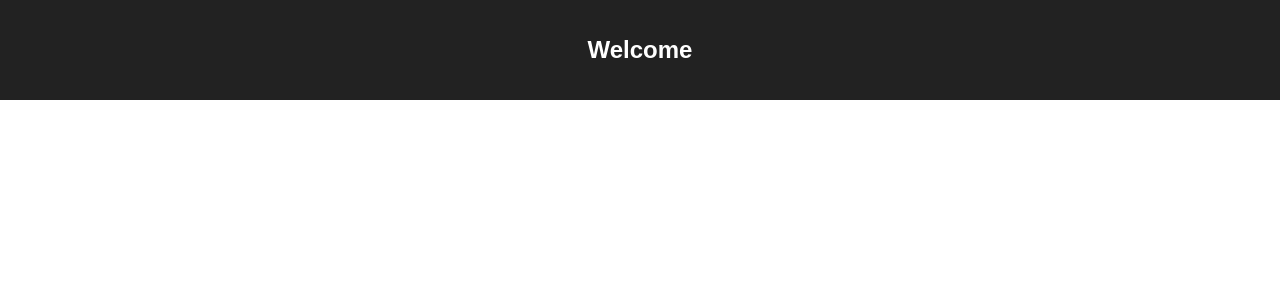
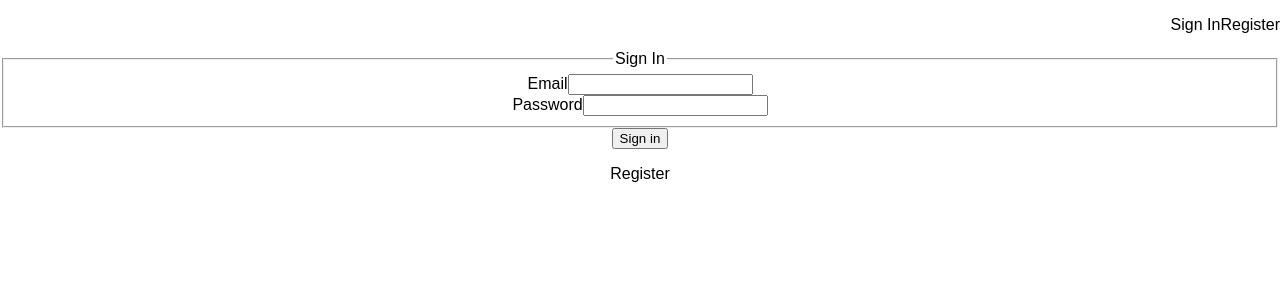
Before and after one commit to TheCodeWorm/jquery-todomvc, a React (Create React App) app: page / in a window 1280 px wide. Shown: the top 300 px of the page. Built offline with nearby package versions, Linux system fonts and the light colour scheme.

Commit message:
Login, Navigation

```diff
--- a/package.json
+++ b/package.json
@@ -12,5 +12,6 @@
     "build": "react-scripts build",
     "test": "react-scripts test --env=jsdom",
     "eject": "react-scripts eject"
-  }
+  },
+  "devDependencies": {}
 }
--- a/src/App.js
+++ b/src/App.js
@@ -1,13 +1,61 @@
 import React, { Component } from 'react';
+import Navigation from './components/Navigation/Navigation';
+import Login from './components/Login/Login';
+import Register from './components/Register/Register';
 import './App.css';
 
 class App extends Component {
+  constructor() {
+    super();
+    this.state = {
+      input: '',
+      route: 'login',
+      isLoggedIn: false,
+      user: {
+        id: '',
+        name: '',
+        email: '',
+        entries: 0
+      }
+    }
+  }
+
+  loadUser = (data) => {
+    this.setState({user: {
+      id: data.id,
+      name: data.name,
+      email: data.email,
+      entries: data.entries
+    }})
+  }
+
+  onInputChange = (event) => {
+    this.setState({input: event.target.value});
+  }
+
+  onRouteChange = (route) => {
+    if (route === 'logout') {
+      this.setState({isLoggedIn: false})
+    } else if (route === 'home') {
+      this.setState({isLoggedIn: true})
+    }
+    this.setState({route: route});
+  }
+
   render() {
+    const { isLoggedIn, route } = this.state;
     return (
       <div className="App">
-        <header className="App-header">
-          <h1 className="App-title">Welcome</h1>
-        </header>
+        <Navigation isLoggedIn={isLoggedIn} onRouteChange={this.onRouteChange} />
+        { route === 'home'
+          ? <div>
+            </div>
+          : (
+             route === 'login'
+             ? <Login loadUser={this.loadUser} onRouteChange={this.onRouteChange}/>
+             : <Register loadUser={this.loadUser} onRouteChange={this.onRouteChange}/>
+            )
+        }
       </div>
     );
   }
--- /dev/null
+++ b/src/components/Login/Login.js
@@ -0,0 +1,85 @@
+import React from 'react';
+
+class Login extends React.Component {
+  constructor(props) {
+    super(props);
+    this.state = {
+      loginEmail: '',
+      loginPassword: ''
+    }
+  }
+
+  onEmailChange = (event) => {
+    this.setState({loginEmail: event.target.value})
+  }
+
+  onPasswordChange = (event) => {
+    this.setState({loginPassword: event.target.value})
+  }
+
+  onSubmitLogin = () => {
+    fetch('http://localhost:3000/login', {
+      method: 'post',
+      headers: {'Content-Type': 'application/json'},
+      body: JSON.stringify({
+        email: this.state.loginEmail,
+        password: this.state.loginPassword
+      })
+    })
+      .then(response => response.json())
+      .then(user => {
+        if (user.id) {
+          this.props.loadUser(user)
+          this.props.onRouteChange('home');
+        }
+      })
+  }
+
+  render() {
+    const { onRouteChange } = this.props;
+    return (
+      <article className="br3 ba b--black-10 mv4 w-100 w-50-m w-25-l mw6 shadow-5 center">
+        <main className="pa4 black-80">
+          <div className="measure">
+            <fieldset id="sign_up" className="ba b--transparent ph0 mh0">
+              <legend className="f1 fw6 ph0 mh0">Sign In</legend>
+              <div className="mt3">
+                <label className="db fw6 lh-copy f6" htmlFor="email-address">Email</label>
+                <input
+                  className="pa2 input-reset ba bg-transparent hover-bg-black hover-white w-100"
+                  type="email"
+                  name="email-address"
+                  id="email-address"
+                  onChange={this.onEmailChange}
+                />
+              </div>
+              <div className="mv3">
+                <label className="db fw6 lh-copy f6" htmlFor="password">Password</label>
+                <input
+                  className="b pa2 input-reset ba bg-transparent hover-bg-black hover-white w-100"
+                  type="password"
+                  name="password"
+                  id="password"
+                  onChange={this.onPasswordChange}
+                />
+              </div>
+            </fieldset>
+            <div className="">
+              <input
+                onClick={this.onSubmitLogin}
+                className="b ph3 pv2 input-reset ba b--black bg-transparent grow pointer f6 dib"
+                type="submit"
+                value="Sign in"
+              />
+            </div>
+            <div className="lh-copy mt3">
+              <p  onClick={() => onRouteChange('register')} className="f6 link dim black db pointer">Register</p>
+            </div>
+          </div>
+        </main>
+      </article>
+    );
+  }
+}
+
+export default Login;
--- /dev/null
+++ b/src/components/Navigation/Navigation.js
@@ -0,0 +1,20 @@
+import React from 'react';
+
+const Navigation = ({ onRouteChange, isSignedIn }) => {
+    if (isSignedIn) {
+      return (
+        <nav style={{display: 'flex', justifyContent: 'flex-end'}}>
+          <p onClick={() => onRouteChange('logout')} className='f3 link dim black underline pa3 pointer'>Sign Out</p>
+        </nav>
+      );
+    } else {
+      return (
+        <nav style={{display: 'flex', justifyContent: 'flex-end'}}>
+          <p onClick={() => onRouteChange('signin')} className='f3 link dim black underline pa3 pointer'>Sign In</p>
+          <p onClick={() => onRouteChange('register')} className='f3 link dim black underline pa3 pointer'>Register</p>
+        </nav>
+      );
+    }
+}
+
+export default Navigation;
--- /dev/null
+++ b/src/components/Register/Register.js
@@ -0,0 +1,97 @@
+import React from 'react';
+
+class Register extends React.Component {
+  constructor(props) {
+    super(props);
+    this.state = {
+      email: '',
+      password: '',
+      name: ''
+    }
+  }
+
+  onNameChange = (event) => {
+    this.setState({name: event.target.value})
+  }
+
+  onEmailChange = (event) => {
+    this.setState({email: event.target.value})
+  }
+
+  onPasswordChange = (event) => {
+    this.setState({password: event.target.value})
+  }
+
+  onSubmitSignIn = () => {
+    fetch('http://localhost:3000/register', {
+      method: 'post',
+      headers: {'Content-Type': 'application/json'},
+      body: JSON.stringify({
+        email: this.state.email,
+        password: this.state.password,
+        name: this.state.name
+      })
+    })
+      .then(response => response.json())
+      .then(user => {
+        if (user) {
+          this.props.loadUser(user)
+          this.props.onRouteChange('home');
+        }
+      })
+  }
+
+  render() {
+    return (
+      <article className="br3 ba b--black-10 mv4 w-100 w-50-m w-25-l mw6 shadow-5 center">
+        <main className="pa4 black-80">
+          <div className="measure">
+            <fieldset id="sign_up" className="ba b--transparent ph0 mh0">
+              <legend className="f1 fw6 ph0 mh0">Register</legend>
+              <div className="mt3">
+                <label className="db fw6 lh-copy f6" htmlFor="name">Name</label>
+                <input
+                  className="pa2 input-reset ba bg-transparent hover-bg-black hover-white w-100"
+                  type="text"
+                  name="name"
+                  id="name"
+                  onChange={this.onNameChange}
+                />
+              </div>
+              <div className="mt3">
+                <label className="db fw6 lh-copy f6" htmlFor="email-address">Email</label>
+                <input
+                  className="pa2 input-reset ba bg-transparent hover-bg-black hover-white w-100"
+                  type="email"
+                  name="email-address"
+                  id="email-address"
+                  onChange={this.onEmailChange}
+                />
+              </div>
+              <div className="mv3">
+                <label className="db fw6 lh-copy f6" htmlFor="password">Password</label>
+                <input
+                  className="b pa2 input-reset ba bg-transparent hover-bg-black hover-white w-100"
+                  type="password"
+                  name="password"
+                  id="password"
+                  onChange={this.onPasswordChange}
+                />
+              </div>
+            </fieldset>
+            <div className="">
+              <input
+                onClick={this.onSubmitSignIn}
+                className="b ph3 pv2 input-reset ba b--black bg-transparent grow pointer f6 dib"
+                type="submit"
+                value="Register"
+              />
+            </div>
+          </div>
+        </main>
+      </article>
+    );
+  }
+}
+
+export default Register;
```
